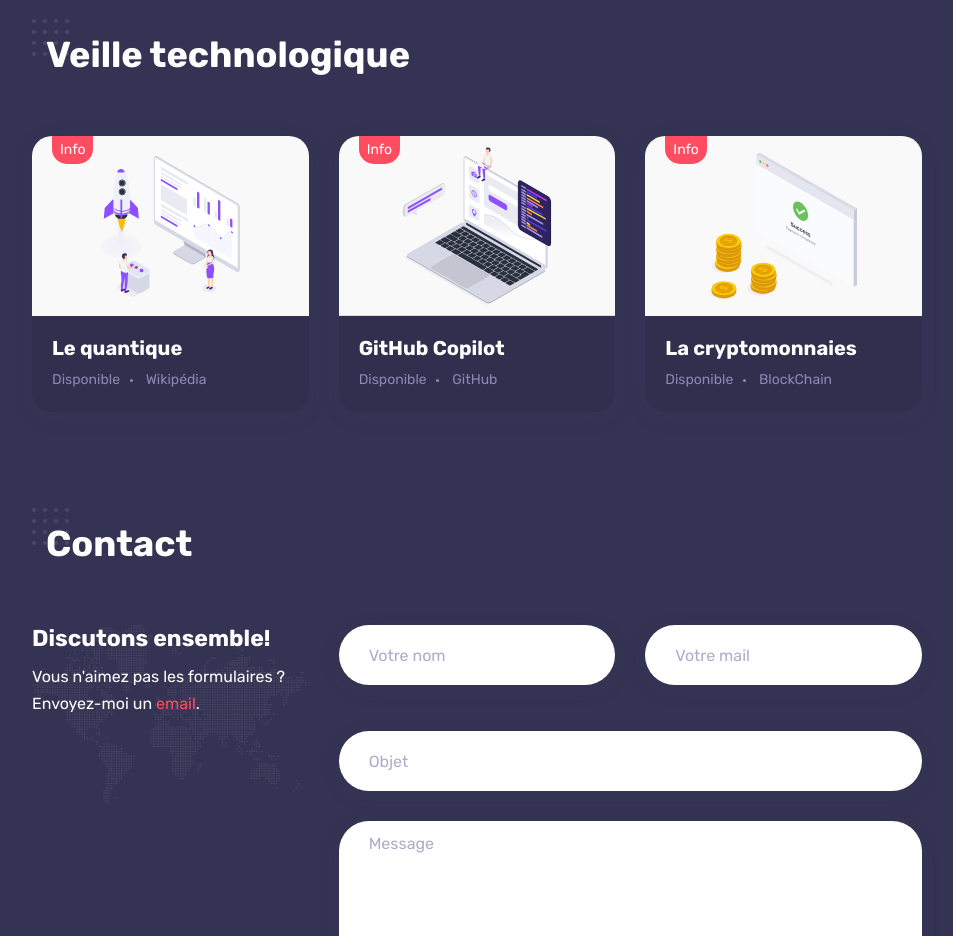
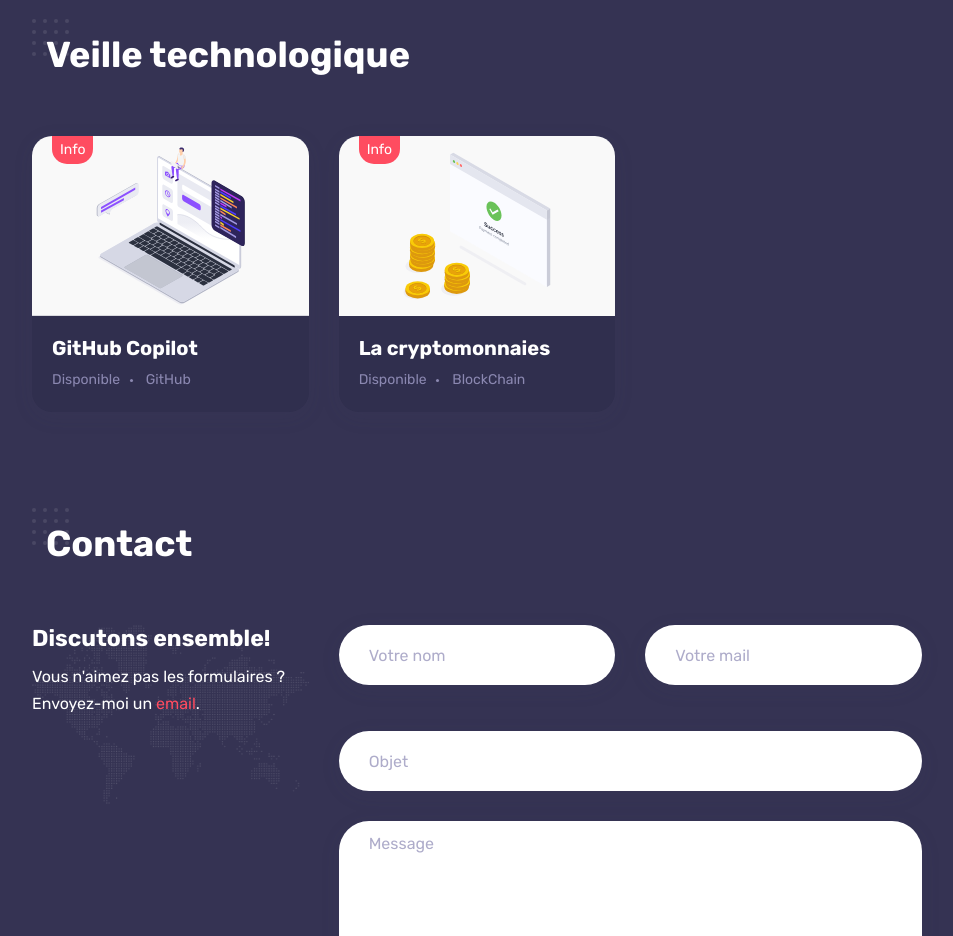
Before and after one commit to jbernard599/Portfolio-Julien, a plain HTML site: page index.html in a window 1280 px wide. Shown: the part 6400-7336 px from the top of the page, without its empty margins (218-1171 px from the left). Drawn offline with nearby package versions, Linux system fonts and the light colour scheme.

Commit message:
Update index.html

```diff
--- a/index.html
+++ b/index.html
@@ -994,27 +994,6 @@
                                 <a href="#">
                                     <span class="category">Info</span>
                                 </a>
-                                <a href="Quantique.pdf">
-                                    <img src="images/blog/3.svg" alt="blog-title">
-                                </a>
-                            </div>
-                            <div class="details">
-                                <h4 class="my-0 title"><a href="#">Le quantique</a></h4>
-                                <ul class="list-inline meta mb-0 mt-2">
-                                    <li class="list-inline-item">Disponible</li>
-                                    <li class="list-inline-item">Wikipédia</li>
-                                </ul>
-                            </div>
-                        </div>
-                    </div>
-
-                    <div class="col-md-4">
-                        <!-- blog item -->
-                        <div class="blog-item rounded bg-dark shadow-dark wow fadeIn">
-                            <div class="thumb">
-                                <a href="#">
-                                    <span class="category">Info</span>
-                                </a>
                                 <a href="Copilot.pdf">
                                     <img src="images/blog/1.svg" alt="blog-title">
                                 </a>
```
